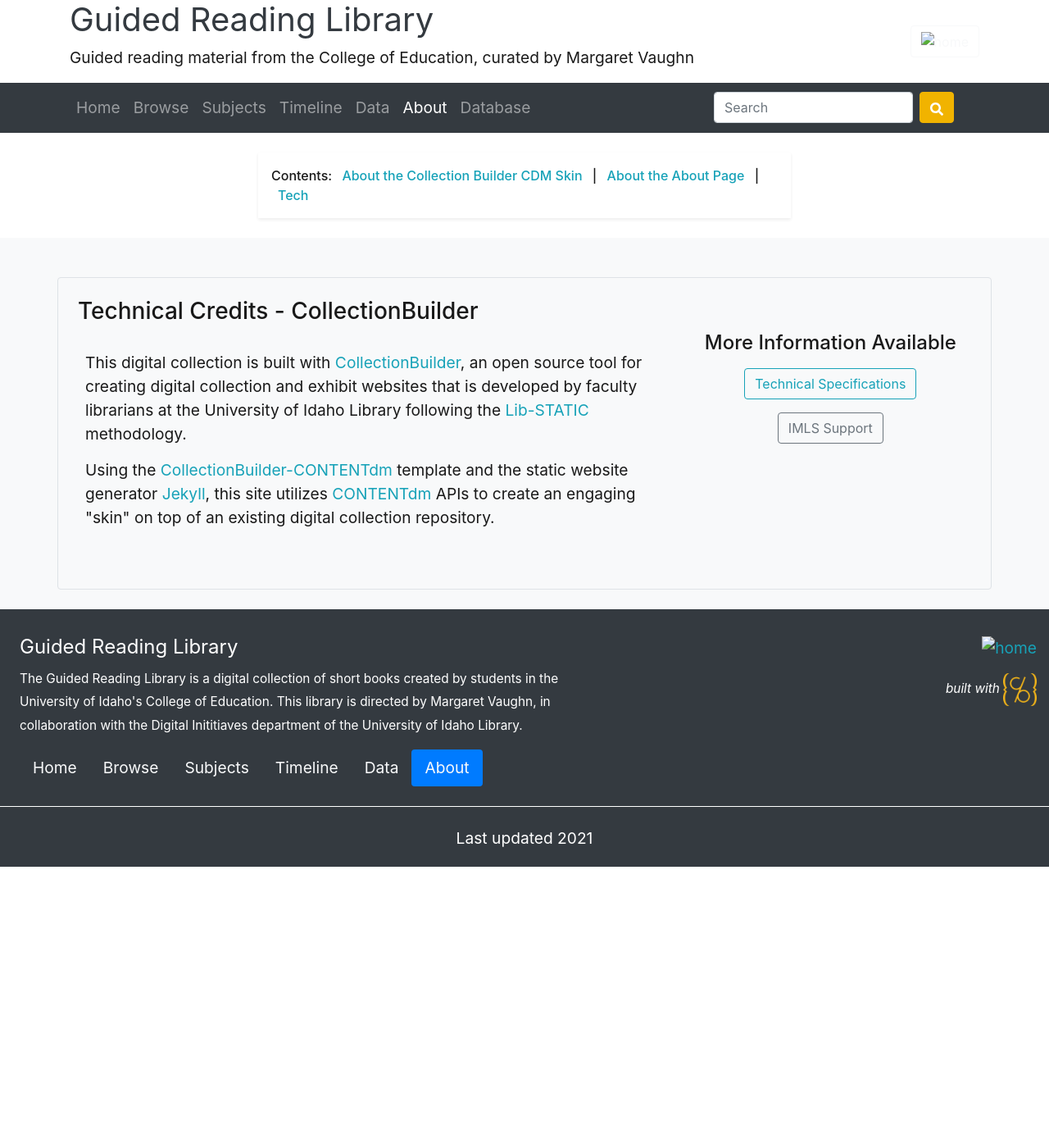
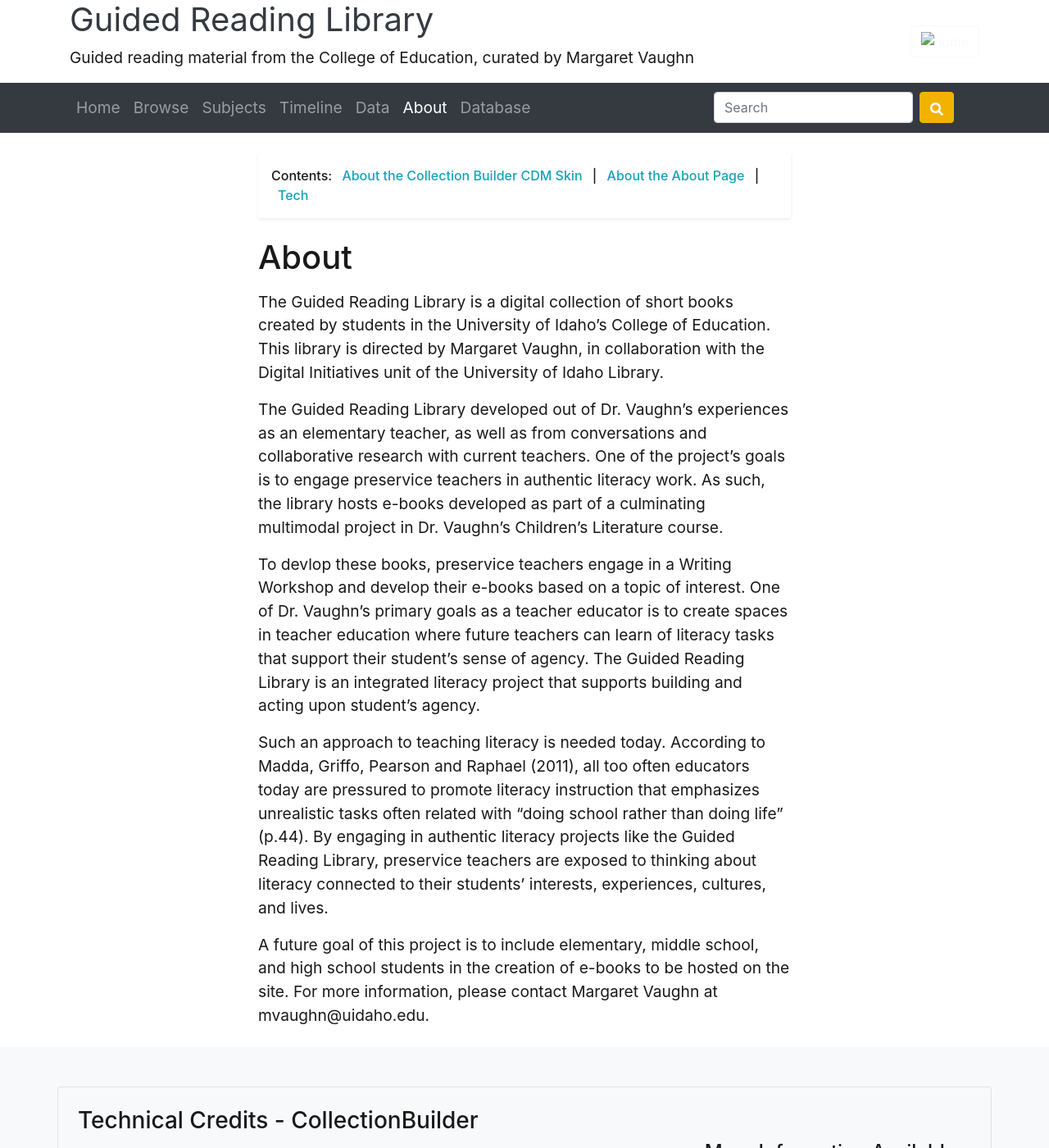
Before and after one commit to NikiJD/guidedreadingCB, a Jekyll site: the page built from pages/about.md, in a window 1280 px wide and 1400 px high. Shown: the whole window at 82% size. Built offline with Jekyll 4.4.1, drawn with Linux system fonts in a browser that asks for light colours.

Commit message:
added about content from original page

```diff
--- a/pages/about.md
+++ b/pages/about.md
@@ -7,3 +7,15 @@ permalink: /about.html
 ---
 
 {% include feature/nav-menu.html sections="About the Collection Builder CDM Skin;About the About Page" %}
+
+# About
+
+The Guided Reading Library is a digital collection of short books created by students in the University of Idaho's College of Education. This library is directed by Margaret Vaughn, in collaboration with the Digital Initiatives unit of the University of Idaho Library.
+
+The Guided Reading Library developed out of Dr. Vaughn's experiences as an elementary teacher, as well as from conversations and collaborative research with current teachers. One of the project's goals is to engage preservice teachers in authentic literacy work. As such, the library hosts e-books developed as part of a culminating multimodal project in Dr. Vaughn's Children's Literature course.
+
+To devlop these books, preservice teachers engage in a Writing Workshop and develop their e-books based on a topic of interest. One of Dr. Vaughn's primary goals as a teacher educator is to create spaces in teacher education where future teachers can learn of literacy tasks that support their student's sense of agency. The Guided Reading Library is an integrated literacy project that supports building and acting upon student's agency.
+
+Such an approach to teaching literacy is needed today. According to Madda, Griffo, Pearson and Raphael (2011), all too often educators today are pressured to promote literacy instruction that emphasizes unrealistic tasks often related with "doing school rather than doing life" (p.44). By engaging in authentic literacy projects like the Guided Reading Library, preservice teachers are exposed to thinking about literacy connected to their students' interests, experiences, cultures, and lives.
+
+A future goal of this project is to include elementary, middle school, and high school students in the creation of e-books to be hosted on the site. For more information, please contact Margaret Vaughn at mvaughn@uidaho.edu.
```
